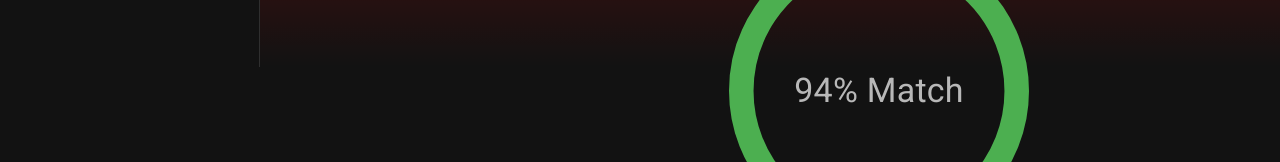
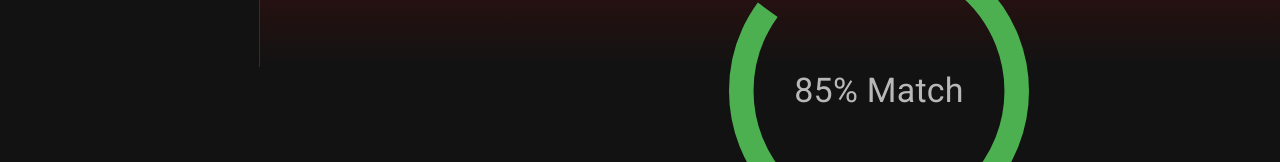
Before and after one commit to dantasgmg/groove-metrics, a React (Create React App) app: page /match_playlists in a window 1280 px wide. Shown: the part 733-895 px from the top of the page. Built offline with nearby package versions, Linux system fonts and the light colour scheme.

Commit message:
Progress bar

```diff
--- a/src/Pages/MatchPlaylists.js
+++ b/src/Pages/MatchPlaylists.js
@@ -25,8 +25,9 @@ import CircularProgress from '@mui/material/CircularProgress';
 
 const drawerWidth = 260;
 const PLAYLISTS_ENDPOINT = "https://api.spotify.com/v1/me/playlists";
-const randvalue = Math.floor((Math.random() * 100) + 1);
+var randvalue = Math.floor((Math.random() * 100) + 1);
 export default function MatchPlaylists() {
+
     const [data, setData] = useState({});
     useEffect(() => {
         if(localStorage.getItem("accessToken")){
@@ -206,9 +207,10 @@ export default function MatchPlaylists() {
                             flexDirection: "column"
                         }}>
                             <>{data?.items ? <Typography variant="h5" mb={1}>{imageurl? imageurl.name : null}</Typography> : null}
+
                             </>
 
-                            <Avatar sx={{ width: 200, height: 200 }} src={imageurl ? imageurl.images.length >= 1 ? `${imageurl.images[0].url}` :null :null}>  </Avatar>
+                            <Avatar sx={{ width: 200, height: 200 }} src={imageurl ? imageurl.images.length >= 1 ? `${imageurl.images[0].url}` :null :null} onChange = {randvalue = Math.floor((Math.random() * 100) + 1) }>  </Avatar>
                             <Typography mt={1}>By {localStorage.getItem("profileName")}</Typography>
                         </Box>
                     </Grid>
```
